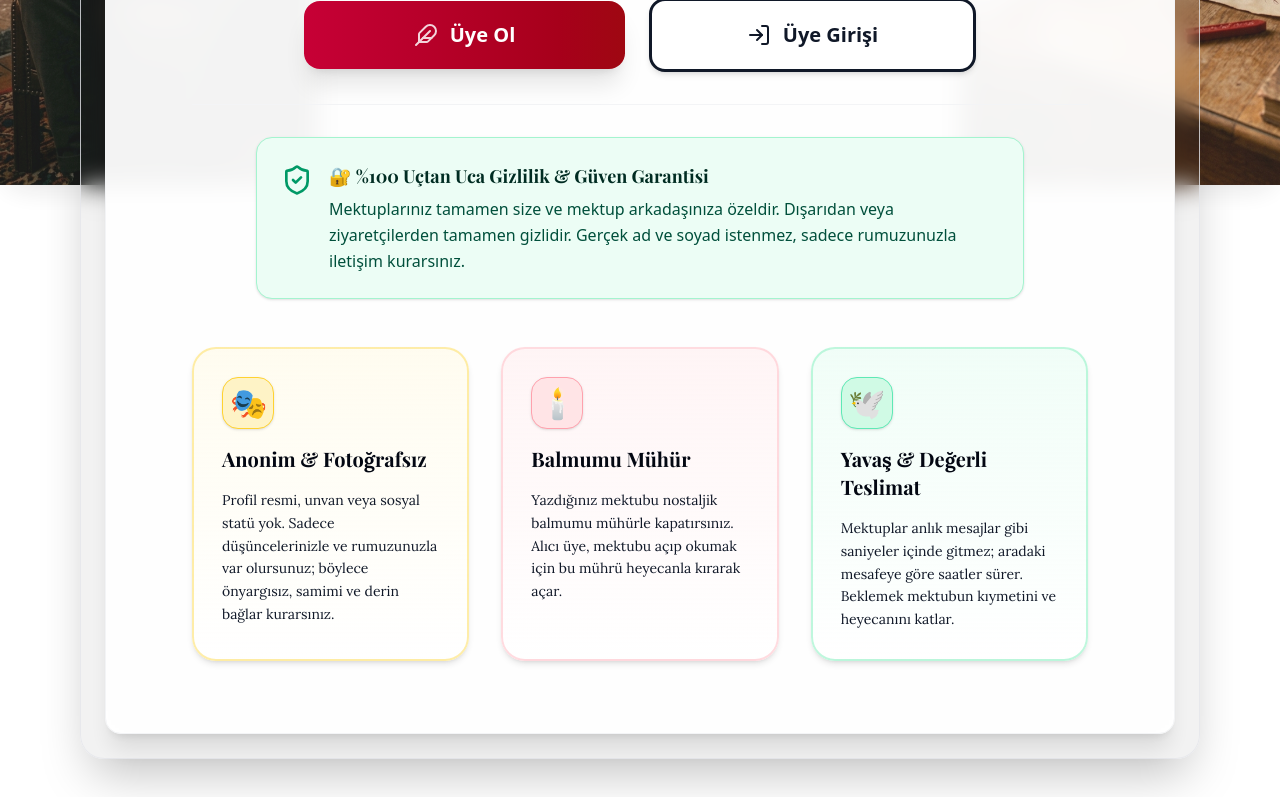
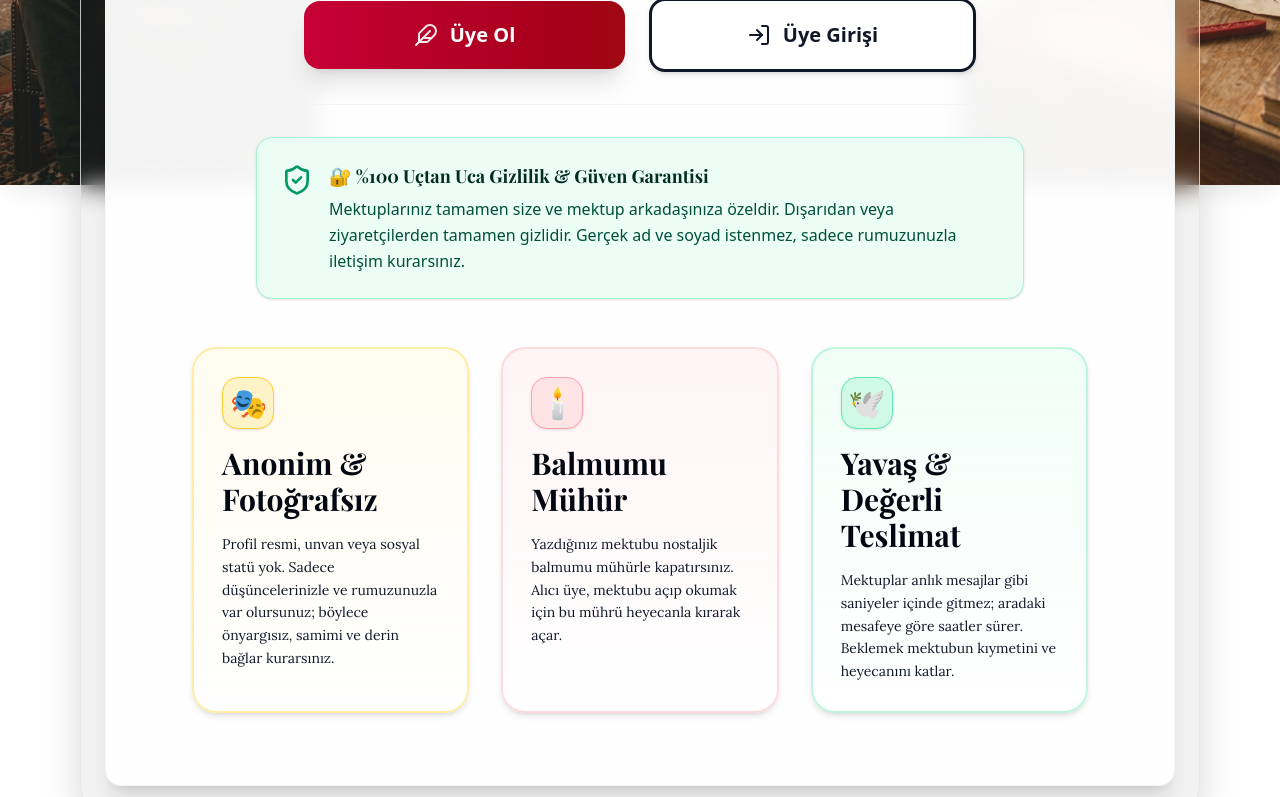
Before and after one commit to tozcane/mektup-arkadasi, a Next.js app: page / in a window 1280 px wide. Shown: the part 615-1412 px from the top of the page. Built offline with nearby package versions, Linux system fonts and the light colour scheme; a web font is replaced by a local one.

Commit message:
Enlarge feature card titles to bold text-2xl/text-3xl size

```diff
--- a/app/page.tsx
+++ b/app/page.tsx
@@ -182,7 +182,7 @@ function MainContent() {
                       <div className="w-13 h-13 rounded-2xl bg-amber-100 border border-amber-300 text-amber-900 flex items-center justify-center text-3xl shadow-sm transform group-hover:scale-105 transition">
                         🎭
                       </div>
-                      <h3 className="font-serif font-bold text-xl text-gray-950 group-hover:text-rose-850 transition">
+                      <h3 className="font-serif font-extrabold text-2xl sm:text-3xl text-gray-950 group-hover:text-rose-850 transition">
                         Anonim & Fotoğrafsız
                       </h3>
                       <p className="text-sm text-gray-750 font-typewriter leading-relaxed font-medium">
@@ -195,7 +195,7 @@ function MainContent() {
                       <div className="w-13 h-13 rounded-2xl bg-rose-100 border border-rose-300 text-rose-900 flex items-center justify-center text-3xl shadow-sm transform group-hover:scale-105 transition">
                         🕯️
                       </div>
-                      <h3 className="font-serif font-bold text-xl text-gray-950 group-hover:text-rose-850 transition">
+                      <h3 className="font-serif font-extrabold text-2xl sm:text-3xl text-gray-950 group-hover:text-rose-850 transition">
                         Balmumu Mühür
                       </h3>
                       <p className="text-sm text-gray-750 font-typewriter leading-relaxed font-medium">
@@ -208,7 +208,7 @@ function MainContent() {
                       <div className="w-13 h-13 rounded-2xl bg-emerald-100 border border-emerald-300 text-emerald-900 flex items-center justify-center text-3xl shadow-sm transform group-hover:scale-105 transition">
                         🕊️
                       </div>
-                      <h3 className="font-serif font-bold text-xl text-gray-950 group-hover:text-rose-850 transition">
+                      <h3 className="font-serif font-extrabold text-2xl sm:text-3xl text-gray-950 group-hover:text-rose-850 transition">
                         Yavaş & Değerli Teslimat
                       </h3>
                       <p className="text-sm text-gray-750 font-typewriter leading-relaxed font-medium">
```
